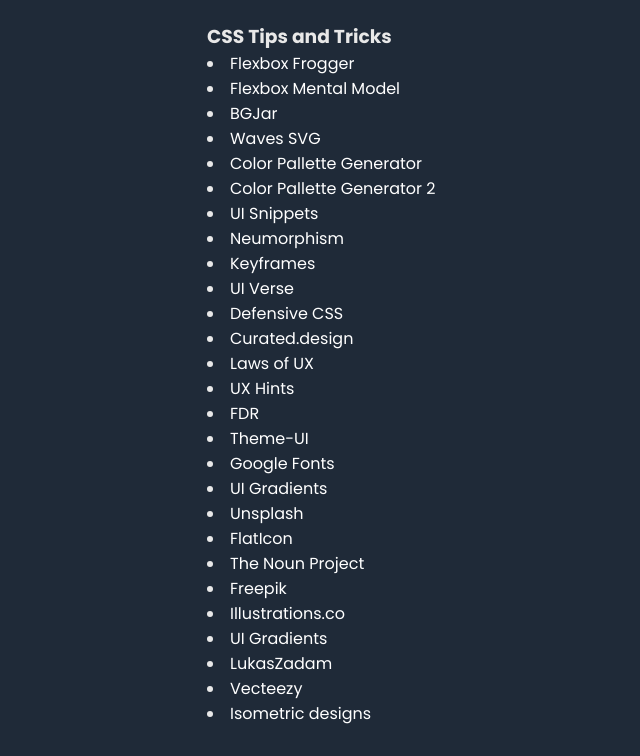
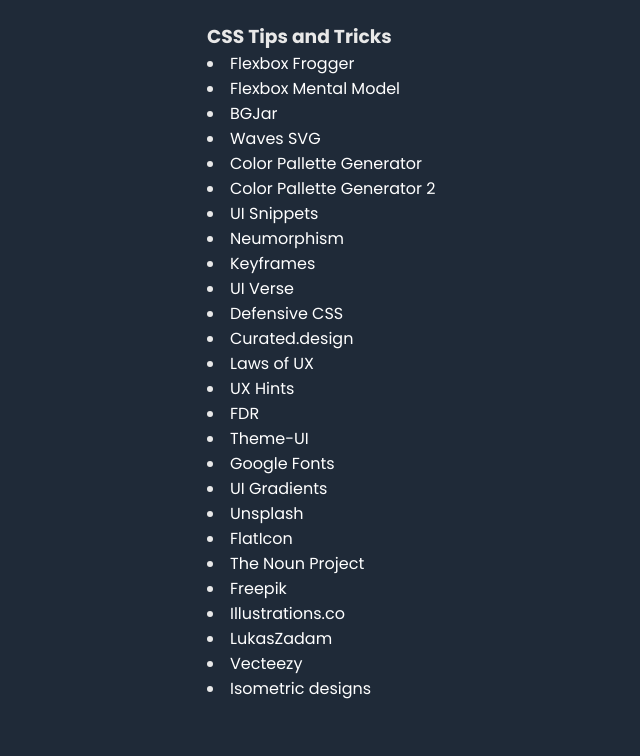
Before and after one commit to gmatt20/technical-documentation-page, a plain HTML site: page index.html in a window 1280 px wide. Shown: the part 3526-4282 px from the top of the page, without its empty margins (118-758 px from the left). After the commit the page ends 4257 px from the top, so only its background shows below. Drawn offline with Linux system fonts and the light colour scheme.

Commit message:
fixed duplicate anchor bug

```diff
--- a/index.html
+++ b/index.html
@@ -394,11 +394,6 @@
             >
           </li>
           <li>
-            <a target="_blank" class="link" href="https://uigradients.com/#YouTube"
-              >UI Gradients</a
-            >
-          </li>
-          <li>
             <a target="_blank" class="link" href="https://lukaszadam.com/illustrations"
               >LukasZadam</a
             >
```
